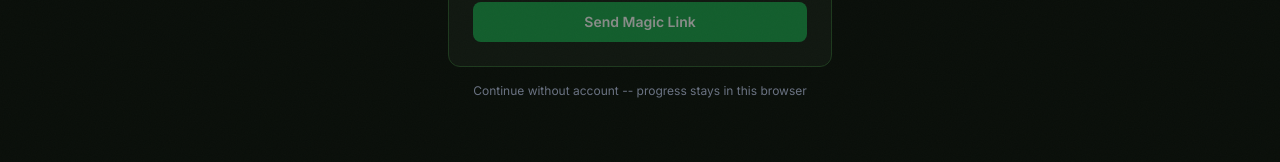
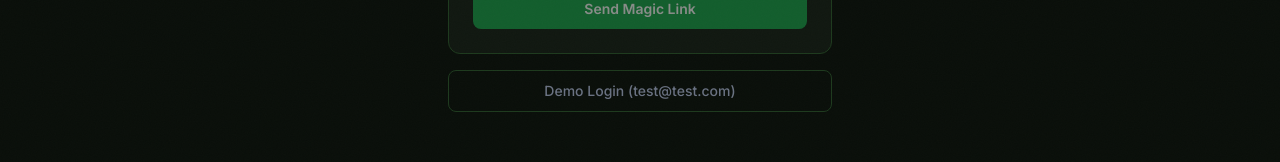
Before and after one commit to lordshua1337/uncommon-cents, a Next.js app: page /auth in a window 1280 px wide. Shown: the part 520-682 px from the top of the page. Built offline with nearby package versions, Linux system fonts and the light colour scheme; no server answers.

Commit message:
fix: add demo login, middleware bypass
- Replace "Continue without account" with demo login button
- Middleware accepts demo-auth cookie to bypass auth gating

```diff
--- a/src/app/auth/page.tsx
+++ b/src/app/auth/page.tsx
@@ -1,15 +1,21 @@
 'use client'
 
 import { useState } from 'react'
+import { useRouter } from 'next/navigation'
 import { createSupabaseBrowser } from '@/lib/auth/client'
-import Link from 'next/link'
 
 export default function AuthPage() {
+  const router = useRouter()
   const [email, setEmail] = useState('')
   const [loading, setLoading] = useState(false)
   const [message, setMessage] = useState('')
 
   const supabase = createSupabaseBrowser()
+
+  function handleDemoLogin() {
+    document.cookie = 'demo-auth=true; path=/; max-age=86400'
+    router.push('/dashboard')
+  }
 
   async function handleMagicLink(e: React.FormEvent) {
     e.preventDefault()
@@ -85,10 +91,10 @@ export default function AuthPage() {
           )}
         </div>
 
-        <p className="text-center text-xs text-gray-500 mt-4">
-          <Link href="/" className="hover:text-[#16A34A] transition-colors">Continue without account</Link>
-          {' '} -- progress stays in this browser
-        </p>
+        <button onClick={handleDemoLogin}
+          className="w-full mt-4 px-4 py-2.5 border border-[#1E3A1E] text-gray-500 rounded-lg hover:bg-[#111811] hover:text-[#16A34A] transition-colors text-sm font-medium">
+          Demo Login (test@test.com)
+        </button>
       </div>
     </div>
   )
--- a/src/middleware.ts
+++ b/src/middleware.ts
@@ -30,7 +30,8 @@ export async function middleware(request: NextRequest) {
   const protectedPaths = ['/dashboard']
   const isProtected = protectedPaths.some(p => request.nextUrl.pathname.startsWith(p))
 
-  if (isProtected && !user) {
+  const hasDemoAuth = request.cookies.get('demo-auth')?.value === 'true'
+  if (isProtected && !user && !hasDemoAuth) {
     return NextResponse.redirect(new URL('/auth', request.url))
   }
 
```
